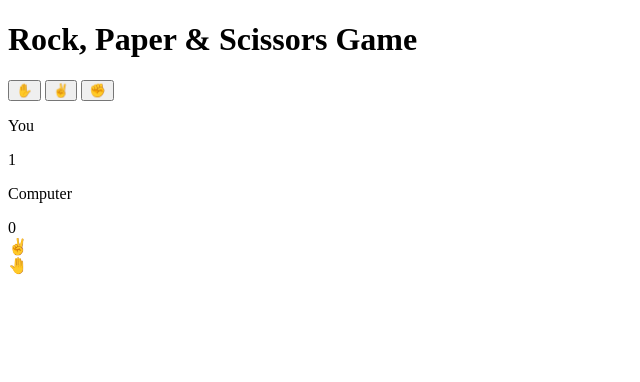
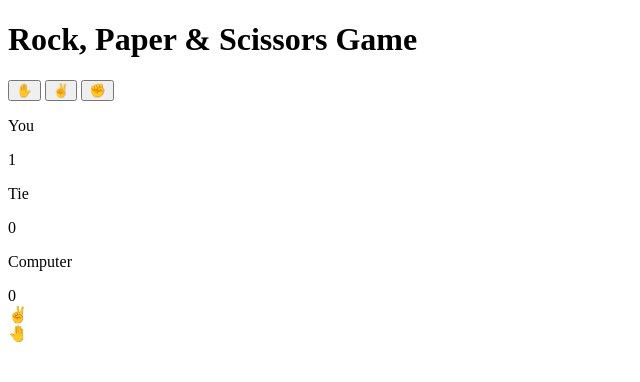
Before and after one commit to guilhermxlopes/rock-paper-scissors, a plain HTML site: page index.html in a window 1280 px wide. Both pictures are taken after a click on the button "✌️". Shown: the whole page, without its empty margins (0-640 px from the left). Drawn offline with Linux system fonts and the light colour scheme.

Commit message:
Adding tie DOM

```diff
--- a/index.html
+++ b/index.html
@@ -18,6 +18,10 @@
         <p>You</p>
         <span class="result-score" data-your-score>0</span>
       </div>
+      <div>
+        <p>Tie</p>
+        <span class="tie-score">0</span>
+      </div>
       <div data-final-column>
         <p>Computer</p>
         <span class="result-score" data-computer-score>0</span>
--- a/script.js
+++ b/script.js
@@ -2,6 +2,7 @@ const selectionButtons = document.querySelectorAll("[data-selection]");
 const finalColumn = document.querySelector("[data-final-column]");
 const computerScoreSpan = document.querySelector("[data-computer-score]");
 const youScoreSpan = document.querySelector("[data-your-score]");
+const tieScoreSpan = document.querySelector(".tie-score");
 
 const selections = [
   {
@@ -40,7 +41,7 @@ function makeSelection(userSelection) {
   const computerWinner = isWinner(computerSelection, userSelection);
 
   if (youWinner == false && computerWinner == false) {
-    console.log("tie");
+    tieScoreSpan.innerText = parseInt(tieScoreSpan.innerText) + 1;
   } else {
     addSelectionResult(computerSelection, computerWinner);
     addSelectionResult(userSelection, youWinner);
```
